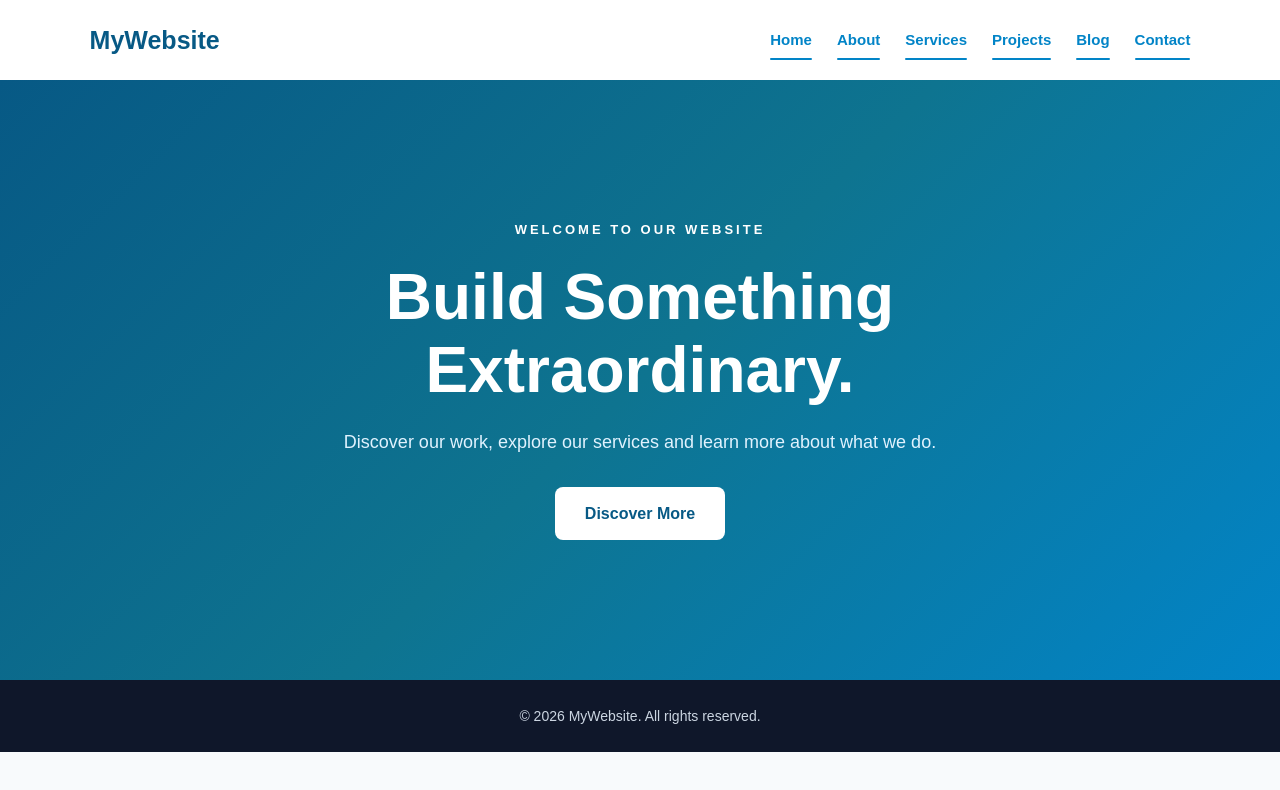
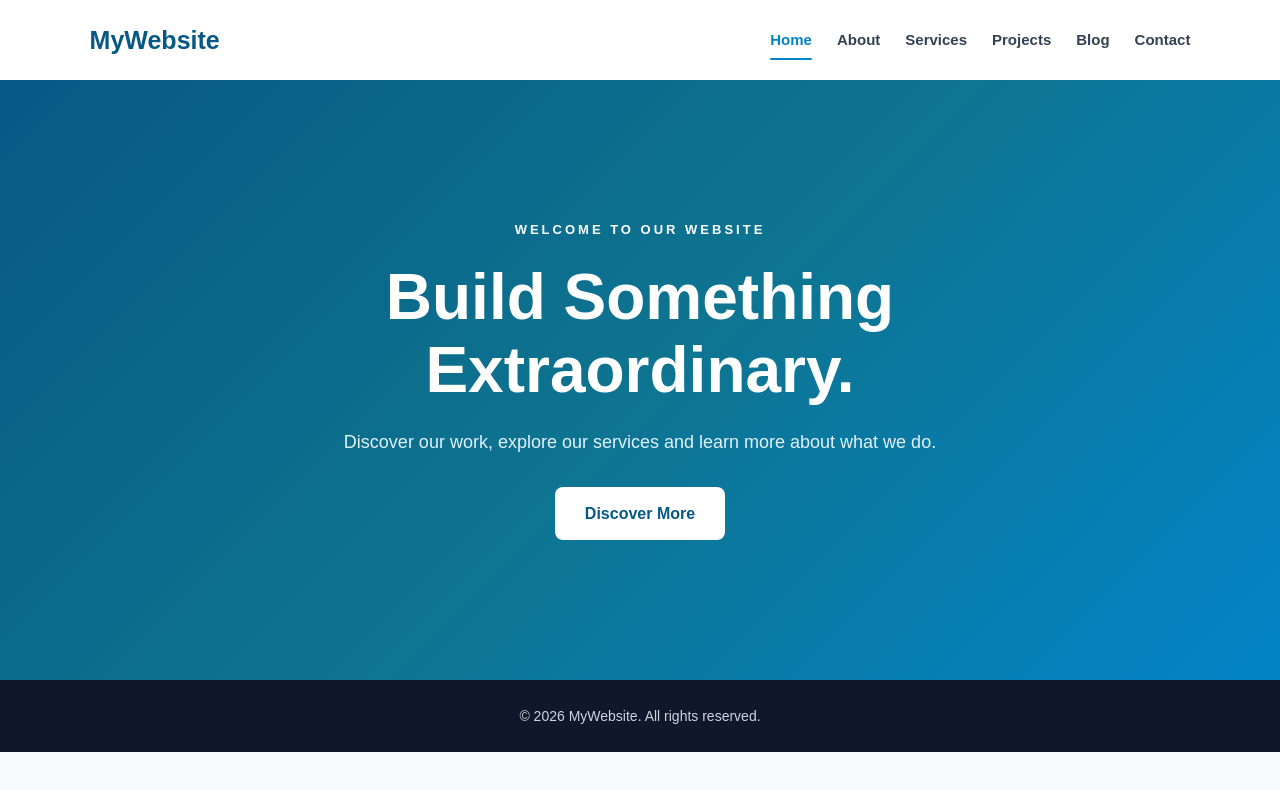
Before and after one commit to Kuniam68/professional-website, a plain HTML site: page index.html in a window 1280 px wide. Drawn offline with Linux system fonts and the light colour scheme.

Commit message:
Update index.html

```diff
--- a/index.html
+++ b/index.html
@@ -19,13 +19,13 @@
         <a href="index.html" class="logo">MyWebsite</a>
 
         <nav class="main-nav" aria-label="Main navigation">
-            <a href="index.html" class="active" aria-current="page">Home</a>
-            <a href="about.html" class="active" aria-current="page">About</a>
-            <a href="services.html" class="active" aria-current="page">Services</a>
-            <a href="projects.html" class="active" aria-current="page">Projects</a>
-            <a href="blog.html" class="active" aria-current="page">Blog</a>
-            <a href="contact.html" class="active" aria-current="page">Contact</a>
-        </nav>
+    <a href="index.html" class="active" aria-current="page">Home</a>
+    <a href="about.html">About</a>
+    <a href="services.html">Services</a>
+    <a href="projects.html">Projects</a>
+    <a href="blog.html">Blog</a>
+    <a href="contact.html">Contact</a>
+</nav>
     </header>
 
     <main>
```
